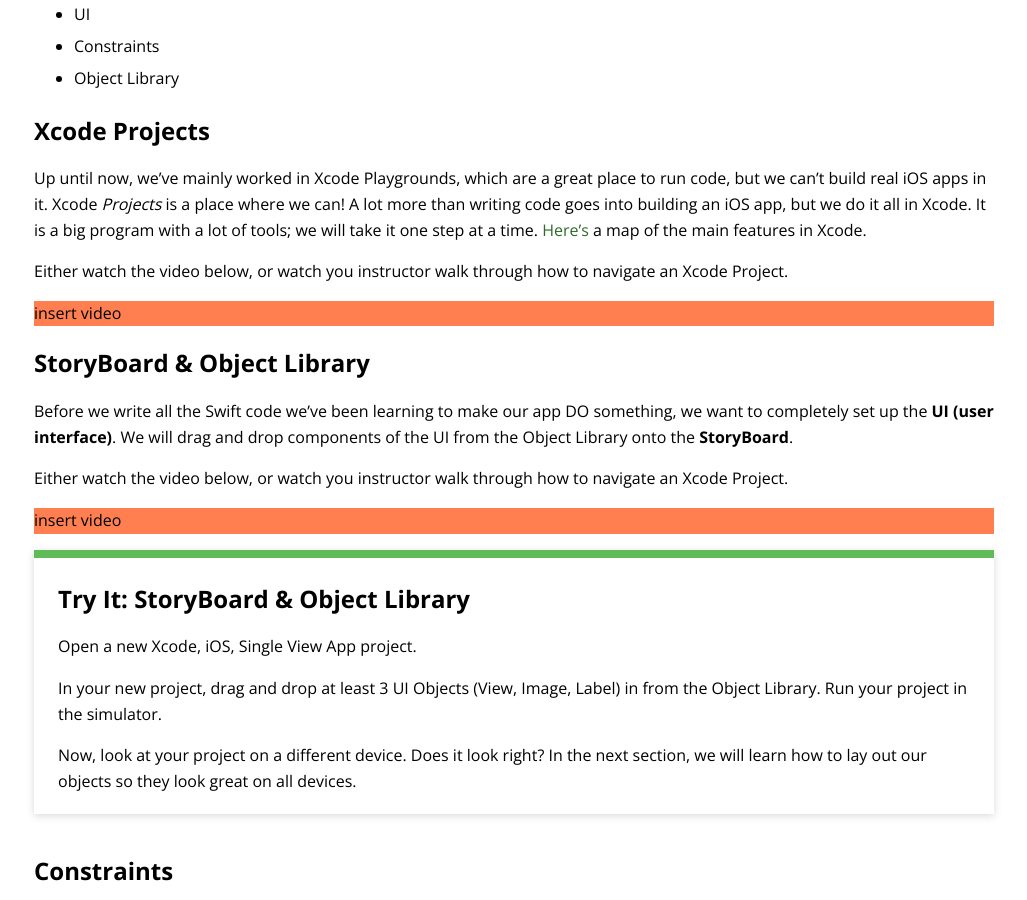
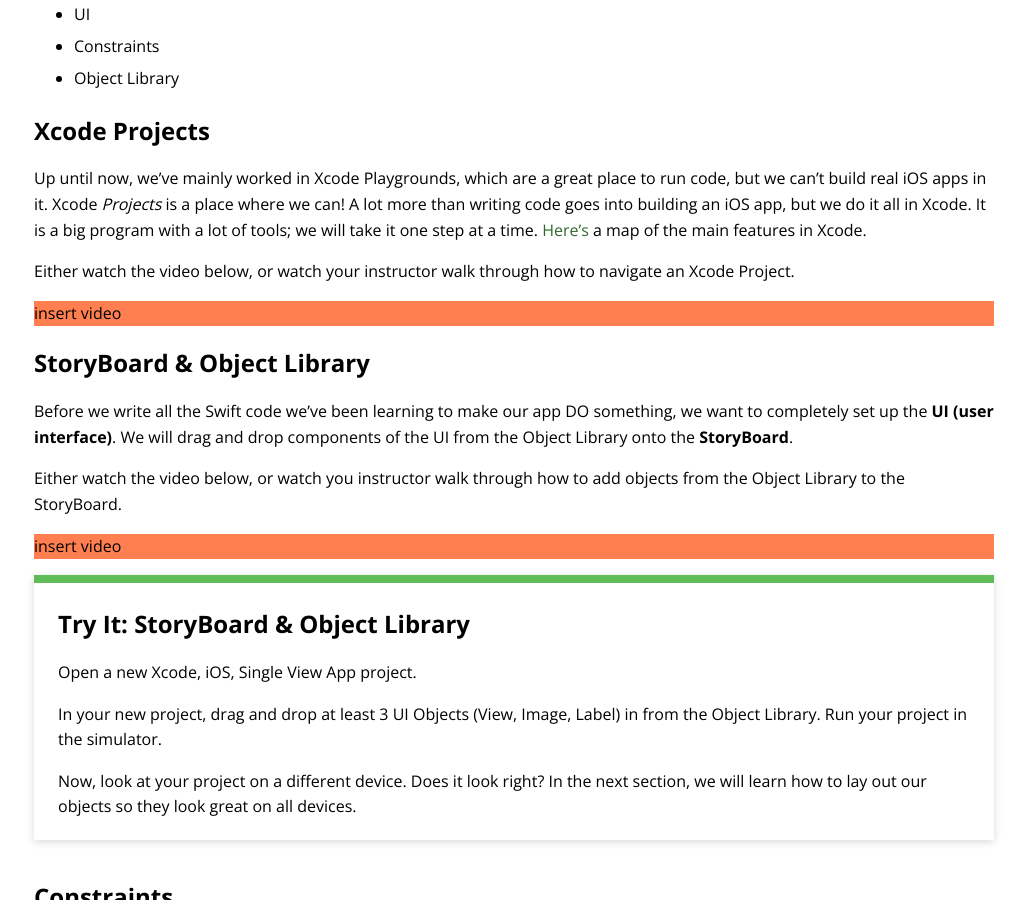
Before and after one commit to ameseee/kwk-curriculum-site, a Jekyll site: the page built from swift-ios/lessons/storyboard/index.md, in a window 1280 px wide and 900 px high, scrolled down 471 px. Shown: the whole window, without its empty margins (126-1153 px from the left). Built offline with Jekyll 4.4.1, drawn with Linux system fonts in a browser that asks for light colours; nearby versions of some CDN libraries.

Commit message:
Update directions on StoryBoard videos

```diff
--- a/swift-ios/lessons/storyboard/index.md
+++ b/swift-ios/lessons/storyboard/index.md
@@ -19,7 +19,7 @@
 
 Up until now, we've mainly worked in Xcode Playgrounds, which are a great place to run code, but we can't build real iOS apps in it. Xcode _Projects_ is a place where we can! A lot more than writing code goes into building an iOS app, but we do it all in Xcode. It is a big program with a lot of tools; we will take it one step at a time. [Here's](./assets/xcode-map.png) a map of the main features in Xcode.
 
-Either watch the video below, or watch you instructor walk through how to navigate an Xcode Project.
+Either watch the video below, or watch your instructor walk through how to navigate an Xcode Project.
 
 <p class="to-do">insert video</p>
 
@@ -27,7 +27,7 @@
 
 Before we write all the Swift code we've been learning to make our app DO something, we want to completely set up the **UI (user interface)**. We will drag and drop components of the UI from the Object Library onto the **StoryBoard**.
 
-Either watch the video below, or watch you instructor walk through how to navigate an Xcode Project.
+Either watch the video below, or watch you instructor walk through how to add objects from the Object Library to the StoryBoard.
 
 <p class="to-do">insert video</p>
 
```
